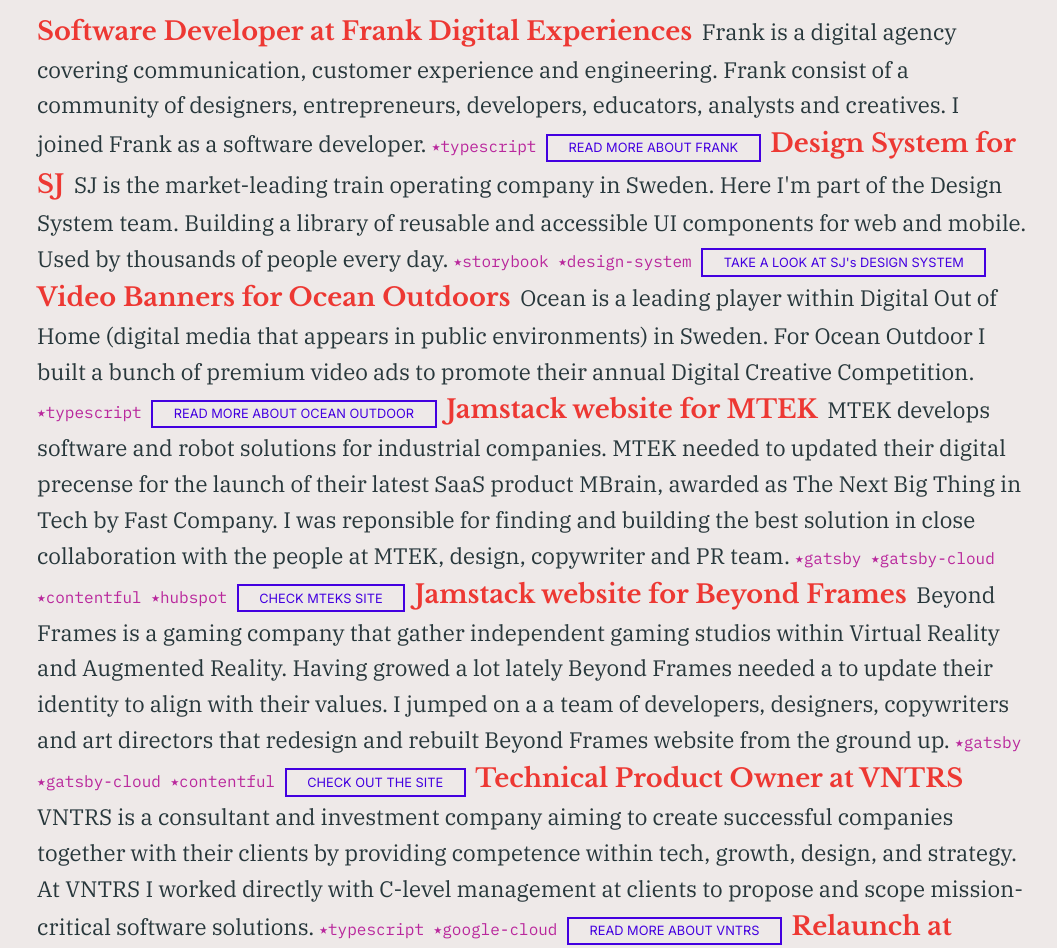
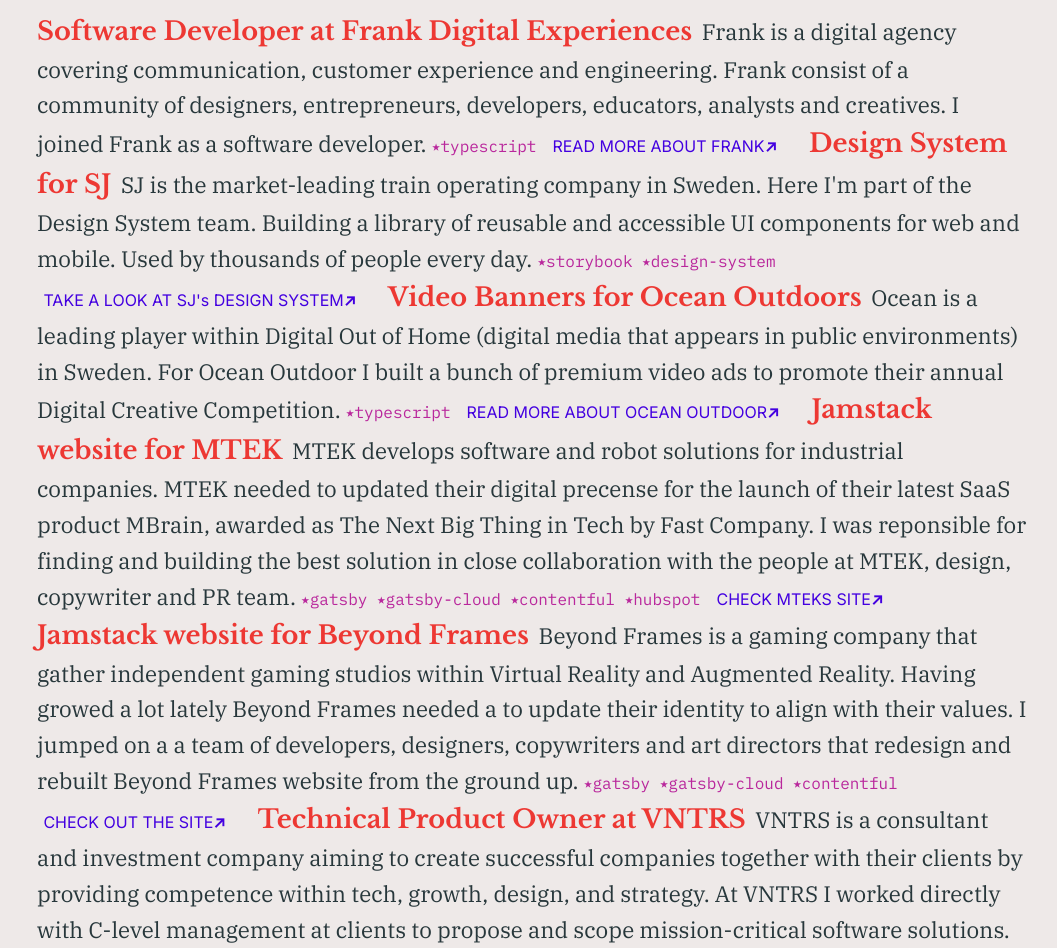
Before and after one commit to evilpaper/evilpaper-website, a plain HTML site: page index.html in a window 1280 px wide. Shown: the part 320-1268 px from the top of the page, without its empty margins (107-1164 px from the left). Drawn offline with nearby package versions, Linux system fonts and the light colour scheme.

Commit message:
Make project links more subtle

```diff
--- a/css/stylesheet.css
+++ b/css/stylesheet.css
@@ -121,10 +121,16 @@ p {
 .project-link {
   font-family: "Inter", sans-serif;
   color: var(--color-secondary);
-  font-size: 0.8em;
-  border: 0.2em solid var(--color-secondary);
-  padding: 0.2em 1.6em;
+  /* font-size: 0.8em; */
+  /* border: 0.2em solid var(--color-secondary); */
+  margin: 0 1rem 0 0;
+  padding: 0 0.4rem;
   display: inline-block;
+  border-radius: 1rem;
+}
+
+.project-link span {
+  font-weight: 900;
 }
 
 .project-link:hover {
--- a/index.html
+++ b/index.html
@@ -61,14 +61,14 @@
           Frank as a software developer.
         </p>
         <span class="tags">⭑typescript</span>
-        <a class="project-link" href="https://frankdigital.se/"> READ MORE ABOUT FRANK </a>
+        <a class="project-link" href="https://frankdigital.se/">READ MORE ABOUT FRANK<span>↗</span></a>
 
         <p class="name">Design System for SJ</span></p>
         <p class="work">
           SJ is the market-leading train operating company in Sweden. Here I'm part of the Design System team. Building a library of reusable and accessible UI components for web and mobile. Used by thousands of people every day.
         </p>
         <span class="tags">⭑storybook ⭑design-system</span>
-        <a class="project-link" href="https://sjdesign.se/filosofi/"> TAKE A LOOK AT SJ's DESIGN SYSTEM </a>
+        <a class="project-link" href="https://sjdesign.se/filosofi/">TAKE A LOOK AT SJ's DESIGN SYSTEM<span>↗</span></a>
 
         <p class="name"><span>Video Banners for</span> Ocean Outdoors</p>
         <p class="work">
@@ -76,7 +76,7 @@
           Digital Out of Home (digital media that appears in public environments) in Sweden. For Ocean Outdoor I built a bunch of premium video ads to promote their annual Digital Creative Competition.
         </p>
         <span class="tags">⭑typescript</span>
-        <a class="project-link" href="https://www.oceanoutdoor.se/"> READ MORE ABOUT OCEAN OUTDOOR </a>
+        <a class="project-link" href="https://www.oceanoutdoor.se/">READ MORE ABOUT OCEAN OUTDOOR<span>↗</span></a>
 
         <p class="name"><span>Jamstack website for</span> MTEK</p>
         <p class="work">
@@ -89,7 +89,7 @@
         <span class="tags"
           >⭑gatsby ⭑gatsby-cloud ⭑contentful ⭑hubspot</span
         >
-        <a class="project-link" href="https://mtek.se/"> CHECK MTEKS SITE </a>
+        <a class="project-link" href="https://mtek.se/">CHECK MTEKS SITE<span>↗</span></a>
 
         <p class="name"><span>Jamstack website for</span> Beyond Frames</p>
         <p class="work">
@@ -100,8 +100,7 @@
           Beyond Frames website from the ground up.
         </p>
         <span class="tags">⭑gatsby ⭑gatsby-cloud ⭑contentful </span>
-        <a class="project-link" href="https://beyondframes.com/">
-          CHECK OUT THE SITE
+        <a class="project-link" href="https://beyondframes.com/">CHECK OUT THE SITE<span>↗</span>
         </a>
 
         <p class="name"><span>Technical Product Owner at</span> VNTRS</p>
```
